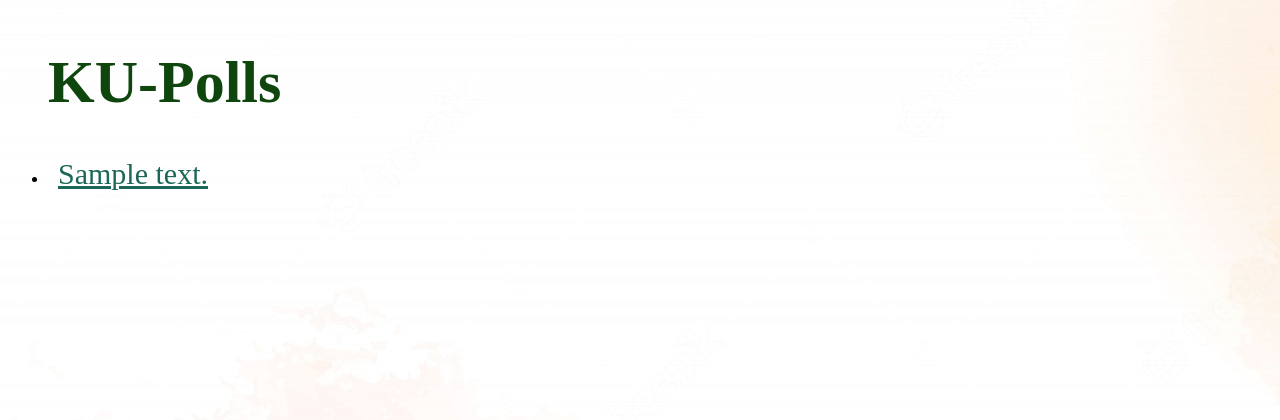
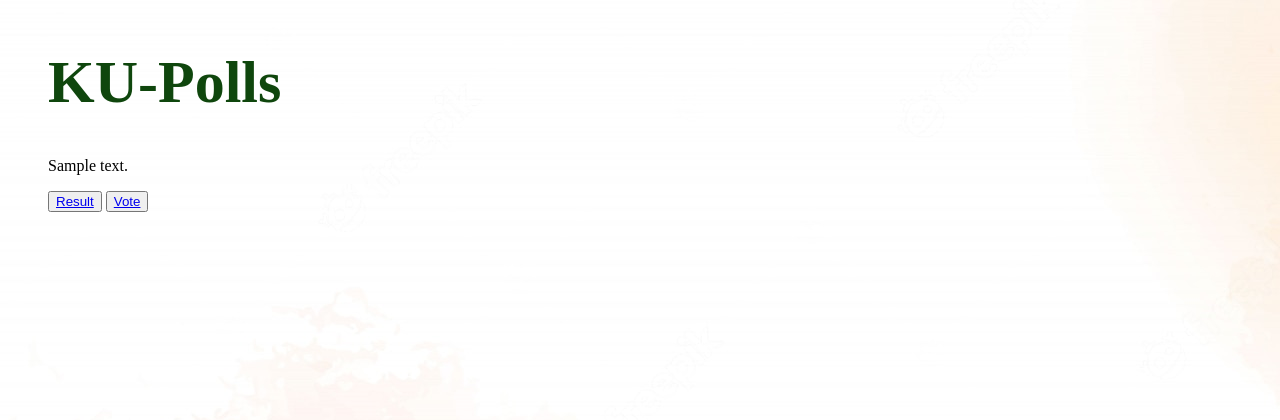
Before and after one commit to natekrth/ku-poll, a Django app: template polls/templates/polls/index.html in a window 1280 px wide. Shown: the top 420 px of the page. Run offline with Django 4.2, Linux system fonts and the light colour scheme; the template is opened without the code that fills it: most values are stand-ins (such as "Sample title", 1, 10 or a date in 2020).

Commit message:
hyperlink on question that can vote text on question that cannot vote

```diff
--- a/polls/templates/polls/index.html
+++ b/polls/templates/polls/index.html
@@ -6,9 +6,18 @@
     <ul>
     <h1 id="title">KU-Polls</h1>
     {% for question in latest_question_list %}
-        <li><a href="{% url 'polls:detail' question.id %}">{{ question.question_text }}</a></li>
+        {% if question.can_vote %}
+            <li><a href="{% url 'polls:detail' question.id %}">{{ question.question_text }}</a></li>
+            <button><a href="{% url 'polls:results' question.id %}"> Result </a></button>
+            <button><a href="{% url 'polls:detail' question.id %}"> Vote </a></button>
+        {% else %}
+            <p>{{ question.question_text }}</p>
+            <button><a href="{% url 'polls:results' question.id %}"> Result </a></button>
+            <button><a href="{% url 'polls:detail' question.id %}"> Vote </a></button>
+        {% endif %}
     {% endfor %}
     </ul>
 {% else %}
+
     <p>No polls are available.</p>
 {% endif %}
```
